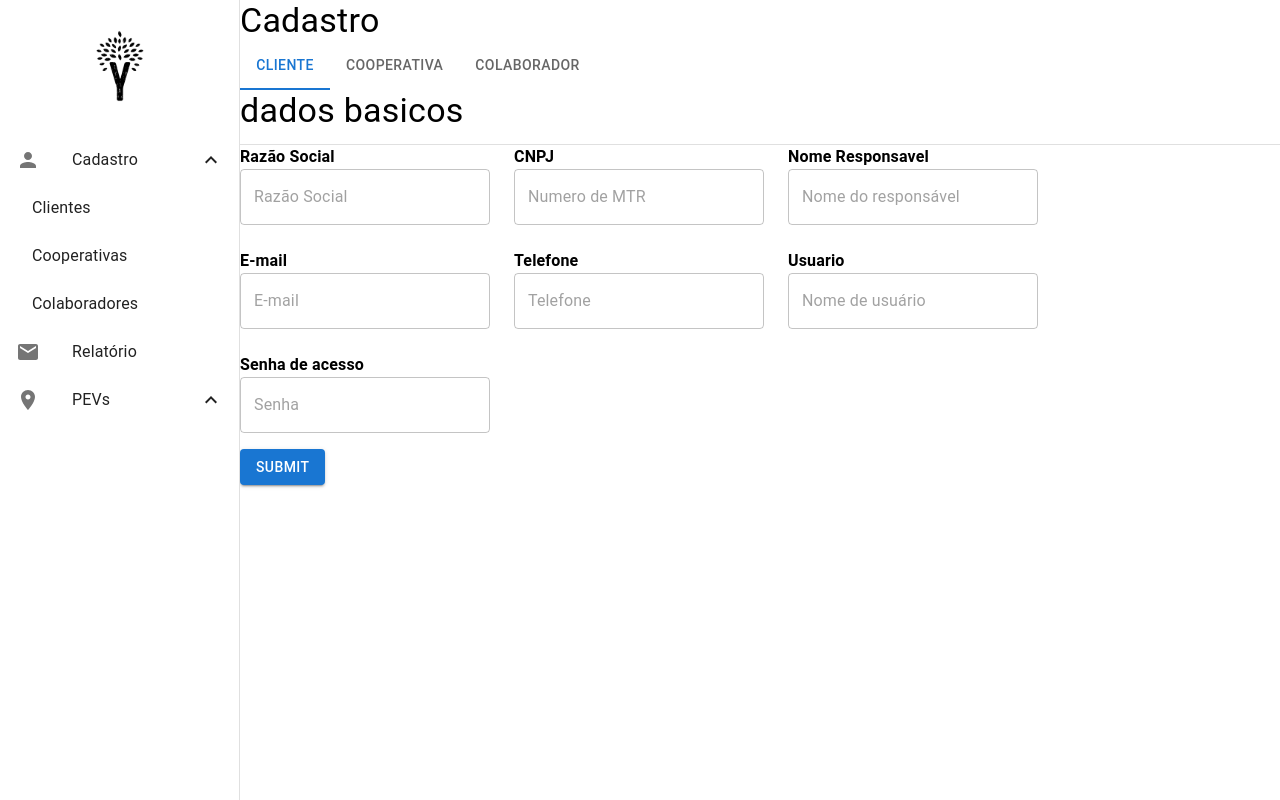
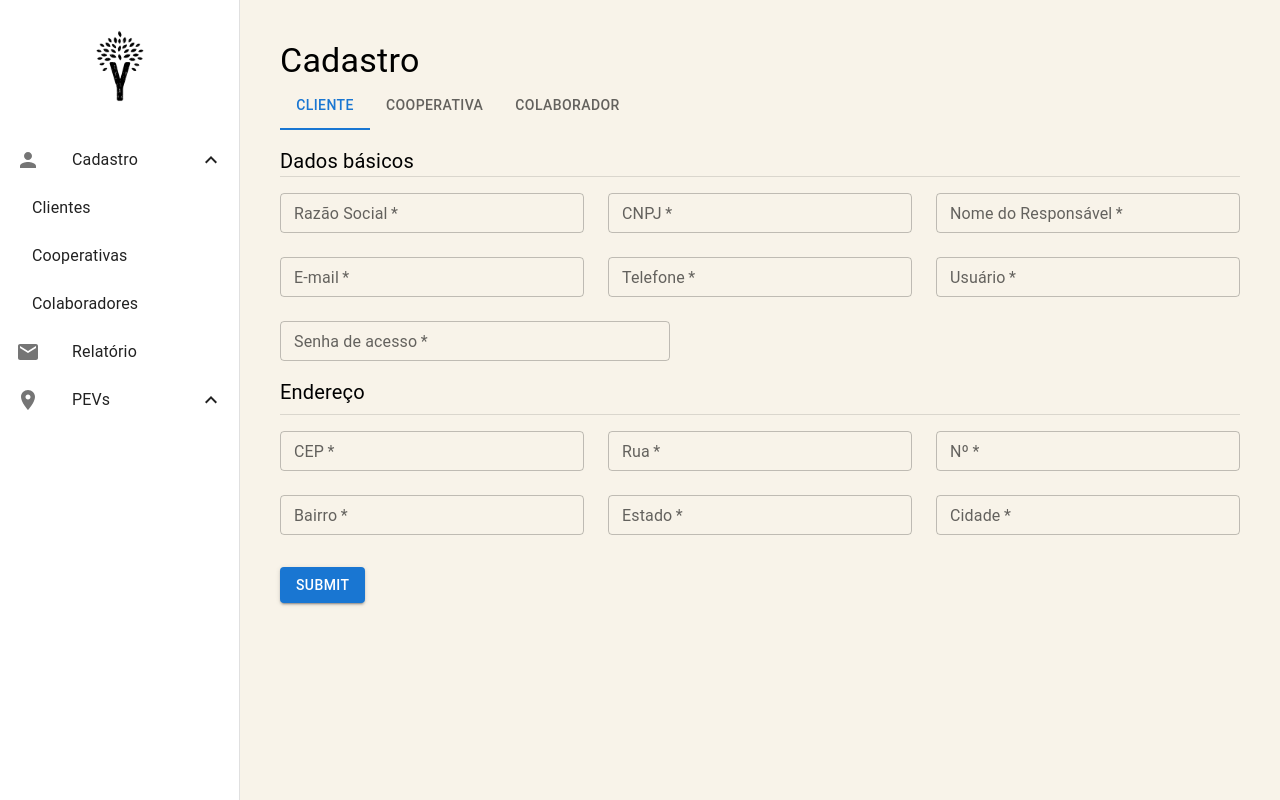
Before and after one commit to mauricioholandaIA/yby-front, a React (Create React App) app: page /cadastro in a window 1280 px wide. Both pictures are taken after a click on the tab "CLIENTE". Built offline with nearby package versions, Linux system fonts and the light colour scheme.

Commit message:
feat: register form

```diff
--- a/src/register/client-form.tsx
+++ b/src/register/client-form.tsx
@@ -1,19 +1,20 @@
-import { Button, Divider, OutlinedInput, Typography } from "@mui/material";
-import Grid from "@mui/material/Grid2";
+import { Button, Divider, TextField, Typography } from "@mui/material";
 import { Box, styled } from "@mui/system";
-import { useState } from "react";
 import { Controller, useForm } from "react-hook-form";
-import { styled as styledComponents } from "styled-components";
 
 const FormContainer = styled(Box)({
   display: "flex",
   flexWrap: "wrap",
   gap: "24px",
+  marginTop: "16px",
+  marginBottom: "16px",
 });
 
 const FormField = styled(Box)({
-  flex: "1 1 calc(50% - 12px)",
-  maxWidth: "250px",
+  width: "30%",
+  maxWidth: "390px",
+  minWidth: "200px",
+  flexGrow: 1,
 });
 
 const SubmitButton = styled(Button)({
@@ -30,6 +31,13 @@ export default function ClientForm() {
       phone: "",
       username: "",
       password: "",
+      cep: "",
+      rua: "",
+      numero: "",
+      numeroRua: "",
+      bairro: "",
+      estado: "",
+      cidade: "",
     },
   });
 
@@ -48,15 +56,10 @@ export default function ClientForm() {
     console.log("Form data:", Object.fromEntries(formData));
   };
 
-  return (
-    <div>
-      <Typography variant="h4" component="h1" gutterBottom>
-        dados basicos
-      </Typography>
-      <Divider />
-      <form onSubmit={handleSubmit(onSubmit)}>
-        <FormContainer>
-          {[
+  const formFields = [
+    {
+      section: "Dados básicos",
+      fields: [
         {
           name: "socialName",
           label: "Razão Social",
@@ -66,12 +69,12 @@ export default function ClientForm() {
         {
           name: "cnpj",
           label: "CNPJ",
-              placeholder: "Numero de MTR",
+          placeholder: "Número de CNPJ",
           required: true,
         },
         {
           name: "responsibleName",
-              label: "Nome Responsavel",
+          label: "Nome do Responsável",
           placeholder: "Nome do responsável",
           required: true,
         },
@@ -89,7 +92,7 @@ export default function ClientForm() {
         },
         {
           name: "username",
-              label: "Usuario",
+          label: "Usuário",
           placeholder: "Nome de usuário",
           required: true,
         },
@@ -97,26 +100,68 @@ export default function ClientForm() {
           name: "password",
           label: "Senha de acesso",
           placeholder: "Senha",
+          type: "password",
           required: true,
-              type: "password",
         },
-          ].map(({ name, label, placeholder, required, type = "text" }) => (
+      ],
+    },
+    {
+      section: "Endereço",
+      fields: [
+        { name: "cep", label: "CEP", placeholder: "CEP", required: true },
+        {
+          name: "rua",
+          label: "Rua",
+          placeholder: "Nome da rua",
+          required: true,
+        },
+        {
+          name: "numeroRua",
+          label: "Nº",
+          placeholder: "Número",
+          required: true,
+        },
+        {
+          name: "bairro",
+          label: "Bairro",
+          placeholder: "Bairro",
+          required: true,
+        },
+        {
+          name: "estado",
+          label: "Estado",
+          placeholder: "Estado",
+          required: true,
+        },
+        {
+          name: "cidade",
+          label: "Cidade",
+          placeholder: "Cidade",
+          required: true,
+        },
+      ],
+    },
+  ];
+
+  return (
+    <div>
+      <form onSubmit={handleSubmit(onSubmit)}>
+        <Typography fontSize={20} marginTop={"16px"}>
+          Dados básicos
+        </Typography>
+        <Divider />
+
+        <FormContainer>
+          {formFields[0].fields.map(
+            ({ name, label, placeholder, required, type = "outlined" }) => (
               <FormField key={name}>
-              <Typography
-                variant="body1"
-                component="label"
-                htmlFor={name}
-                fontWeight="bold"
-              >
-                {label}
-              </Typography>
                 <Controller
                   name={
                     name as
-                    | "email"
                       | "cnpj"
                       | "socialName"
                       | "responsibleName"
+                      | "email"
                       | "phone"
                       | "username"
                       | "password"
@@ -124,18 +169,64 @@ export default function ClientForm() {
                   control={control}
                   rules={{ required }}
                   render={({ field }) => (
-                  <OutlinedInput
+                    <TextField
                       {...field}
                       id={name}
                       type={type}
                       placeholder={placeholder}
                       required={required}
                       fullWidth
+                      label={label}
+                      variant="outlined"
+                      size="small"
                     />
                   )}
                 />
               </FormField>
-          ))}
+            )
+          )}
+        </FormContainer>
+
+        <Typography fontSize={20} gutterBottom>
+          Endereço
+        </Typography>
+
+        <Divider />
+
+        <FormContainer>
+          {formFields[1].fields.map(
+            ({ name, label, placeholder, required, type = "outlined" }) => (
+              <FormField key={name}>
+                <Controller
+                  name={
+                    name as
+                      | "cep"
+                      | "rua"
+                      | "numero"
+                      | "numeroRua"
+                      | "bairro"
+                      | "estado"
+                      | "cidade"
+                  }
+                  control={control}
+                  rules={{ required }}
+                  render={({ field }) => (
+                    <TextField
+                      {...field}
+                      id={name}
+                      type={type}
+                      placeholder={placeholder}
+                      required={required}
+                      fullWidth
+                      label={label}
+                      variant="outlined"
+                      size="small"
+                    />
+                  )}
+                />
+              </FormField>
+            )
+          )}
         </FormContainer>
 
         <SubmitButton type="submit" variant="contained" color="primary">
--- a/src/register/index.tsx
+++ b/src/register/index.tsx
@@ -6,6 +6,14 @@ import ClientForm from "./client-form";
 const StyledContainer = styledComponents.div`
     display: flex;
     flex-direction: column;
+    background-color: rgba(221, 195, 147, 0.2);
+    min-height: 100vh;
+    height: 100%;
+    width: 100%;
+`;
+
+const StyledCenterContainer = styledComponents.div`
+    padding: 40px 40px 0;
 `;
 
 export default function Register() {
@@ -17,6 +25,7 @@ export default function Register() {
 
   return (
     <StyledContainer>
+      <StyledCenterContainer>
         <Typography variant="h4" component="h1">
           Cadastro
         </Typography>
@@ -30,6 +39,7 @@ export default function Register() {
         {value === 0 && <ClientForm />}
         {value === 1 && <></>}
         {value === 2 && <></>}
+      </StyledCenterContainer>
     </StyledContainer>
   );
 }
```
Lines whose indentation alone changed are shown as unchanged.
